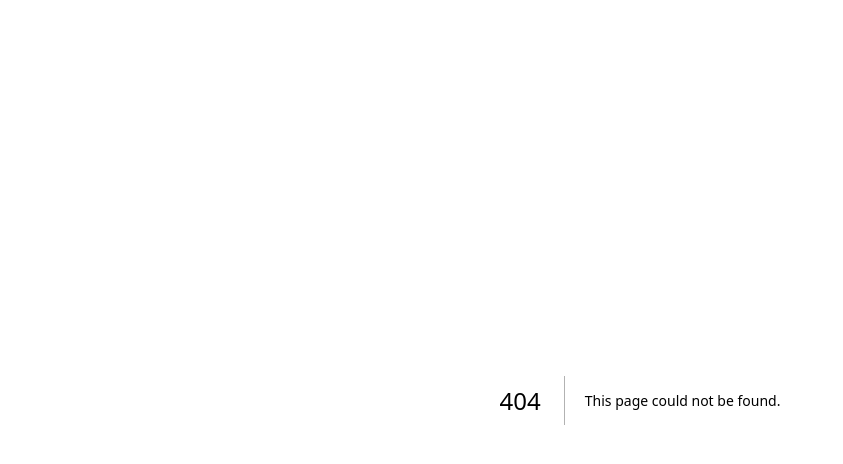
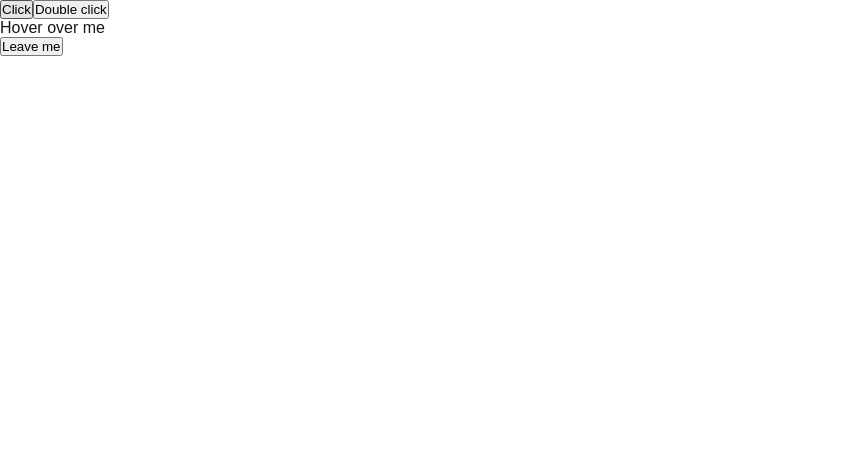
Before and after one commit to Enkhtuyaa/my-app-react, a Next.js app: page /exercise5 in a window 1280 px wide. Before the commit this address had no page. Shown: the top 464 px of the page, without its empty margins (0-843 px from the left). Built offline with nearby package versions, Linux system fonts and the light colour scheme.

Commit message:
improved

```diff
--- a/src/app/exercise3/page.js
+++ b/src/app/exercise3/page.js
@@ -44,6 +44,7 @@ const priorityLevel = (priority) => {
   //     return "⚪️";
   //   }
 
+
   switch (priority) {
     case "high":
       return "🔴";
--- /dev/null
+++ b/src/app/exercise5/page.js
@@ -0,0 +1,74 @@
+// "use client";
+
+// export default function Page() {
+//   function sayHi() {
+//     console.log("Hi!");
+//   }
+
+//   function sayBye() {
+//     console.log("Bye!");
+//   }
+
+//   function greet(name) {
+//     console.log("Hello, " + name);
+//   }
+
+//   return (
+//     <div>
+//       <h1>My buttons</h1>
+//       <button onClick={sayHi}>Say hi</button>
+//       <button onClick={sayBye}>Say bye</button>
+//       <button onClick={() => greet("Aida")}>Greet Aida</button>
+//       <button onClick={() =>  greet("Bekzat")}>Greet Bekzat</button>
+//       <button onClick={() => console.log("clicked!")}>Log</button>
+//     </div>
+//   );
+// }
+"use client";
+
+function handleDone() {
+  const title = "Buy bread";
+  const wasDone = false;
+  console.log("Task:", title);
+  console.log("Changing done from", wasDone, "to", !wasDone);
+  return (
+    <div>
+ <button onClick = {()=> console.log("Task:", title)}> Click</button>
+    </div>
+
+  )
+}
+
+export default function Home() {
+  return (
+    <div>
+      <button onClick={() => console.log("click")}>Click</button>
+      <button onDoubleClick={() => console.log("double click")}>Double click</button>
+      <p onMouseEnter={() => console.log("mouse came in")}>Hover over me</p>
+      <button onMouseLeave={() => console.log("mouse left")}>Leave me</button>
+    </div>
+  );
+}
+// "use client";
+
+// const todos = [
+//   { id: 1, title: "Buy bread" },
+//   { id: 2, title: "Call mum" },
+// ];
+
+// export default function Home() {
+//   function handleDelete(id) {
+//     console.log("delete task", id);
+//   }
+
+//   return (
+//     <ul>
+//       {todos.map((todo) => (
+//         <li key={todo.id}>
+//           {todo.title}
+//           <button onClick={() => handleDelete(todo.id)}>delete</button>
+//         </li>
+//       ))}
+//     </ul>
+//   );
+// }
```
Also changed, not shown: src/app/exercise4/page.js (+18 -7 lines), src/app/exercise6/page.js (added).
